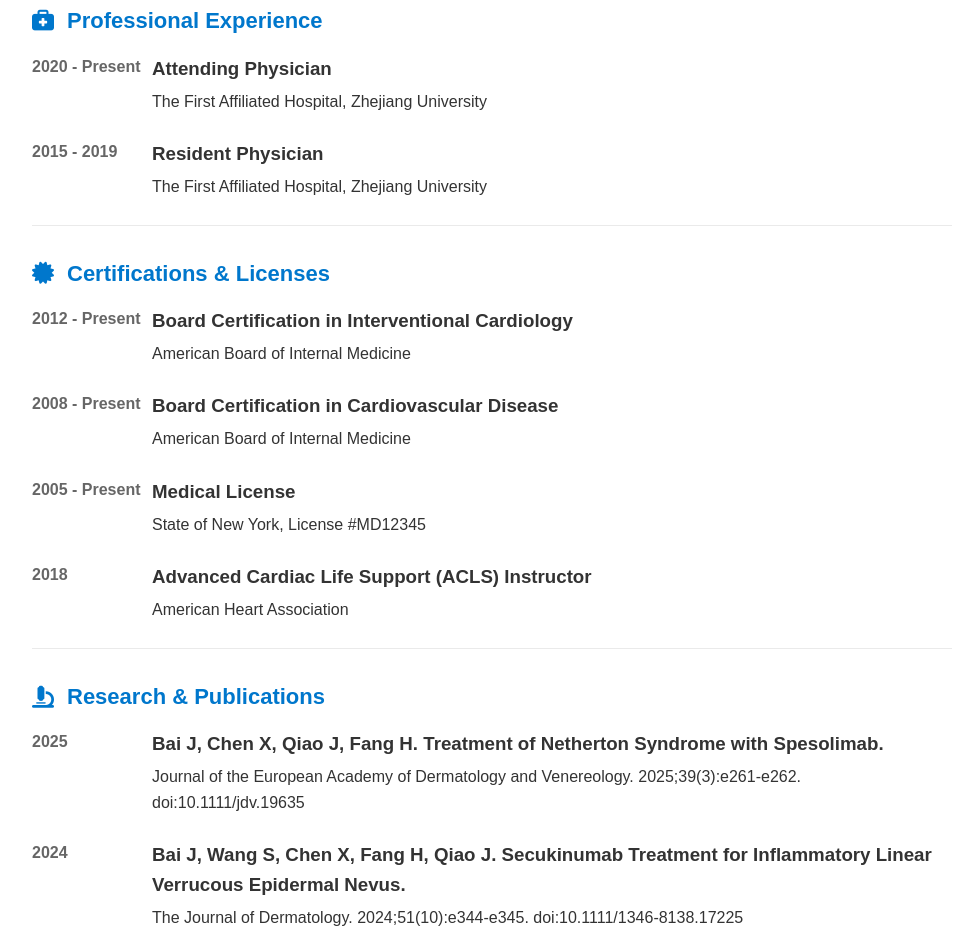
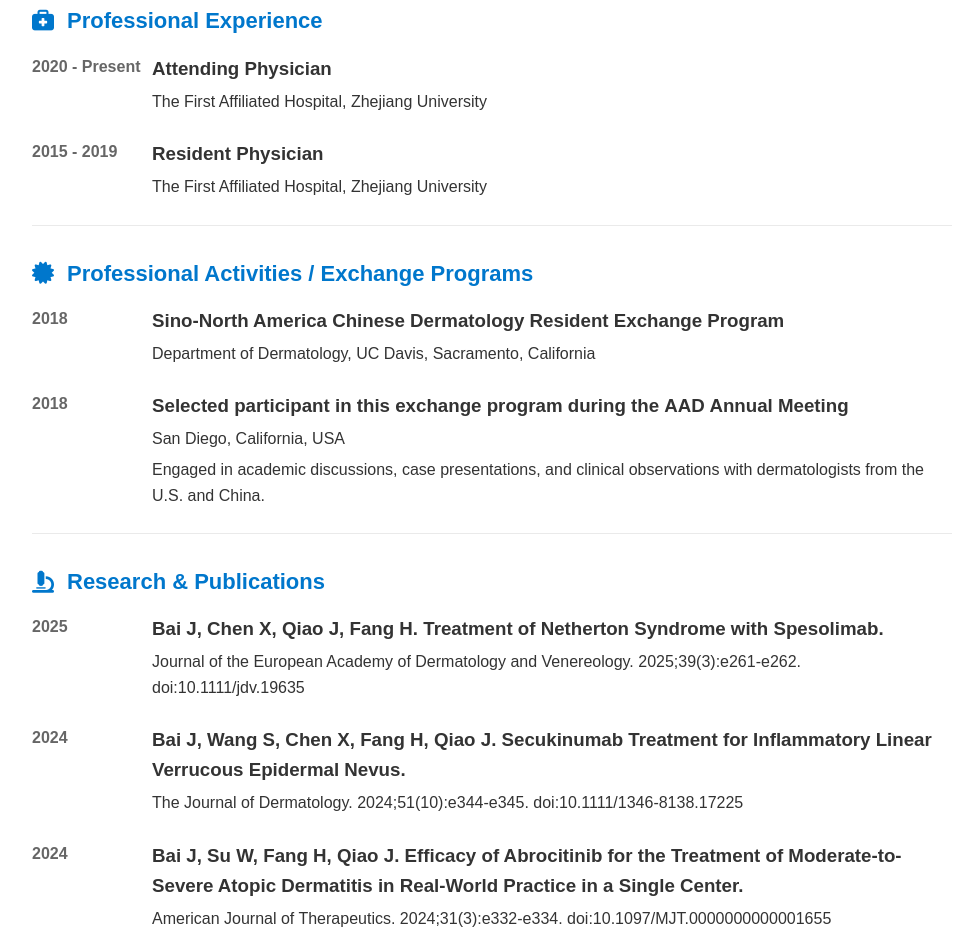
Before and after one commit to koulei67/bj-resume, a website built with webpack: page index.html in a window 1280 px wide. Shown: the part 584-1523 px from the top of the page, without its empty margins (148-1111 px from the left). Built offline with nearby package versions, Linux system fonts and the light colour scheme.

Commit message:
Update index.html

```diff
--- a/index.html
+++ b/index.html
@@ -71,33 +71,20 @@
     </section>
 
     <section class="certifications">
-      <h2><i class="fas fa-certificate"></i> Certifications & Licenses</h2>
+      <h2><i class="fas fa-certificate"></i> Professional Activities / Exchange Programs</h2>
       <div class="entry">
-        <div class="date">2012 - Present</div>
+        <div class="date">2018</div>
         <div class="content">
-          <h3>Board Certification in Interventional Cardiology</h3>
-          <p>American Board of Internal Medicine</p>
-        </div>
-      </div>
-      <div class="entry">
-        <div class="date">2008 - Present</div>
-        <div class="content">
-          <h3>Board Certification in Cardiovascular Disease</h3>
-          <p>American Board of Internal Medicine</p>
-        </div>
-      </div>
-      <div class="entry">
-        <div class="date">2005 - Present</div>
-        <div class="content">
-          <h3>Medical License</h3>
-          <p>State of New York, License #MD12345</p>
+          <h3>Sino-North America Chinese Dermatology Resident Exchange Program</h3>
+          <p>Department of Dermatology, UC Davis, Sacramento, California</p>
         </div>
       </div>
       <div class="entry">
         <div class="date">2018</div>
         <div class="content">
-          <h3>Advanced Cardiac Life Support (ACLS) Instructor</h3>
-          <p>American Heart Association</p>
+          <h3>Selected participant in this exchange program during the AAD Annual Meeting</h3>
+          <p>San Diego, California, USA</p>
+	  <p>Engaged in academic discussions, case presentations, and clinical observations with dermatologists from the U.S. and China.</p>
         </div>
       </div>
     </section>
@@ -169,7 +156,7 @@
       </div>
     </section>
 
-    <section class="skills">
+<!--     <section class="skills">
       <h2><i class="fas fa-star"></i> Skills</h2>
       <div class="skills-grid">
         <div class="skill-category">
@@ -203,7 +190,7 @@
           </ul>
         </div>
       </div>
-    </section>
+    </section> -->
 
     <section class="languages">
       <h2><i class="fas fa-language"></i> Languages</h2>
@@ -213,7 +200,7 @@
       </ul>
     </section>
 
-    <section class="memberships">
+<!--     <section class="memberships">
       <h2><i class="fas fa-users"></i> Professional Memberships</h2>
       <ul>
         <li>American College of Cardiology</li>
@@ -226,7 +213,7 @@
     <section class="references">
       <h2><i class="fas fa-address-book"></i> References</h2>
       <p>Available upon request</p>
-    </section>
+    </section> -->
   </div>
 </body>
 </html>
```
